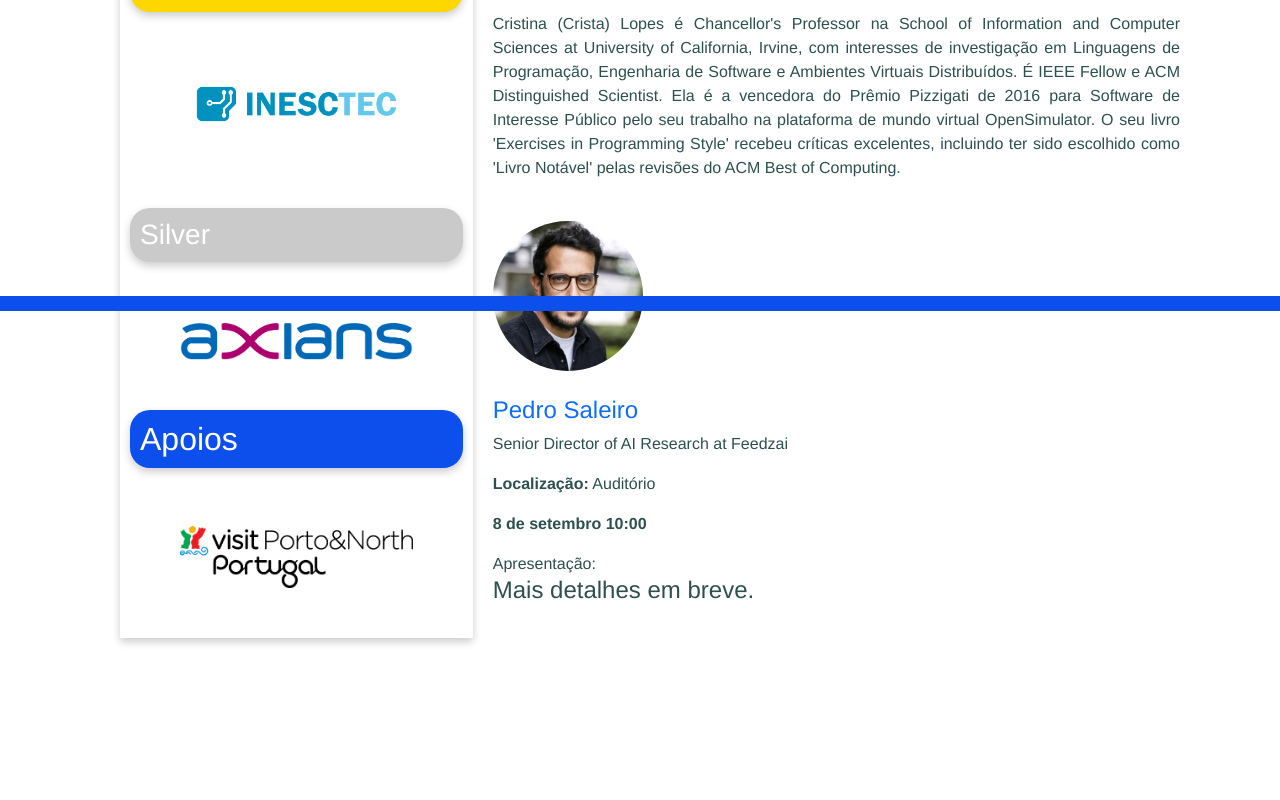
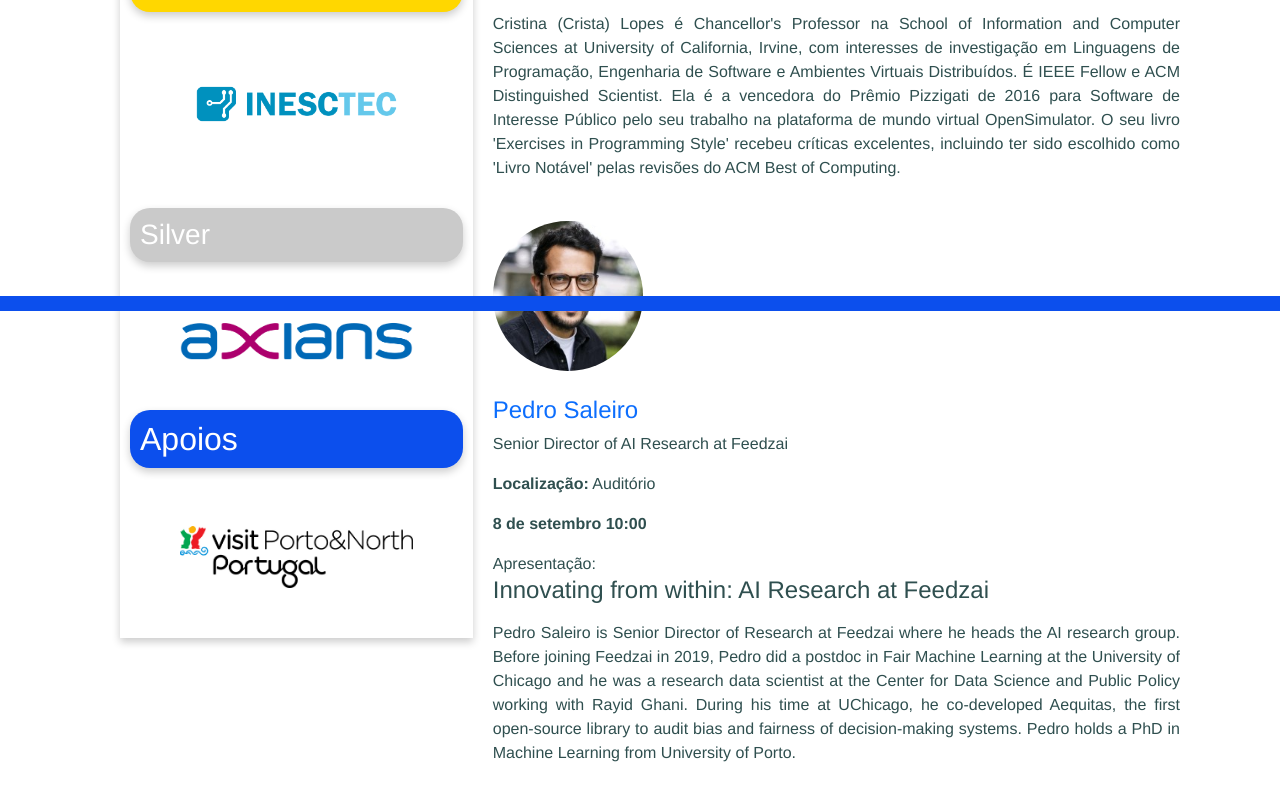
Before and after one commit to h4g0/Inforum2023, a React (Create React App) app: page /keynote in a window 1280 px wide. Shown: the part 489-1289 px from the top of the page. Before the commit the page ends 1185 px from the top, so only its background shows below. Built offline with nearby package versions, Linux system fonts and the light colour scheme.

Commit message:
adds details keynote

```diff
--- a/src/Main/Keynote.tsx
+++ b/src/Main/Keynote.tsx
@@ -54,8 +54,9 @@ export function Keynote(props: any) {
 
                     <KeynoteP name="Pedro Saleiro" picture={pedro} afiliation="Senior Director of AI Research at Feedzai"
                             page="https://www.linkedin.com/in/saleiro/?originalSubdomain=pt"
-                            title="Mais detalhes em breve."
+                            title="Innovating from within: AI Research at Feedzai"
                             time="8 de setembro 10:00"
+                            bio="Pedro Saleiro is Senior Director of Research at Feedzai where he heads the AI research group.  Before joining Feedzai in 2019, Pedro did a postdoc in Fair Machine Learning at the University of Chicago and he was a research data scientist at the Center for Data Science and Public Policy working with Rayid Ghani. During his time at UChicago, he co-developed Aequitas, the first open-source library to audit bias and fairness of decision-making systems. Pedro holds a PhD in Machine Learning from University of Porto."
 
                             />
 
```
